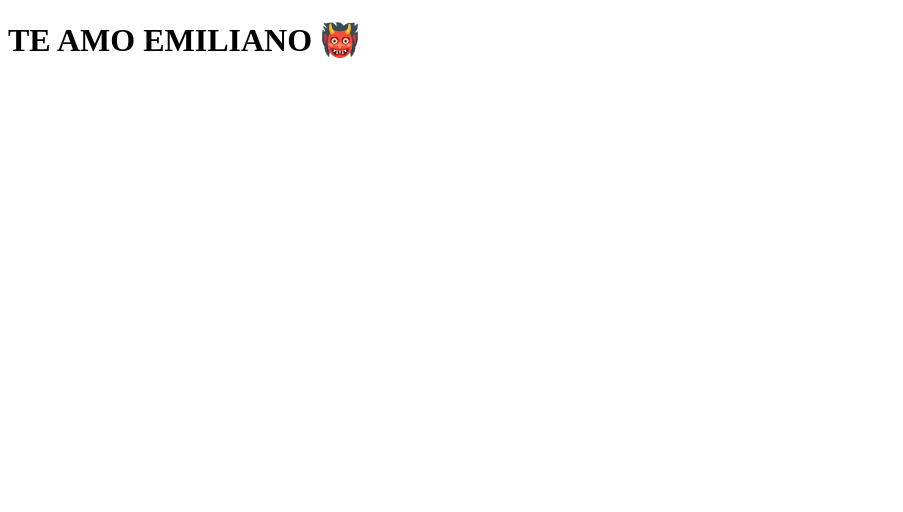
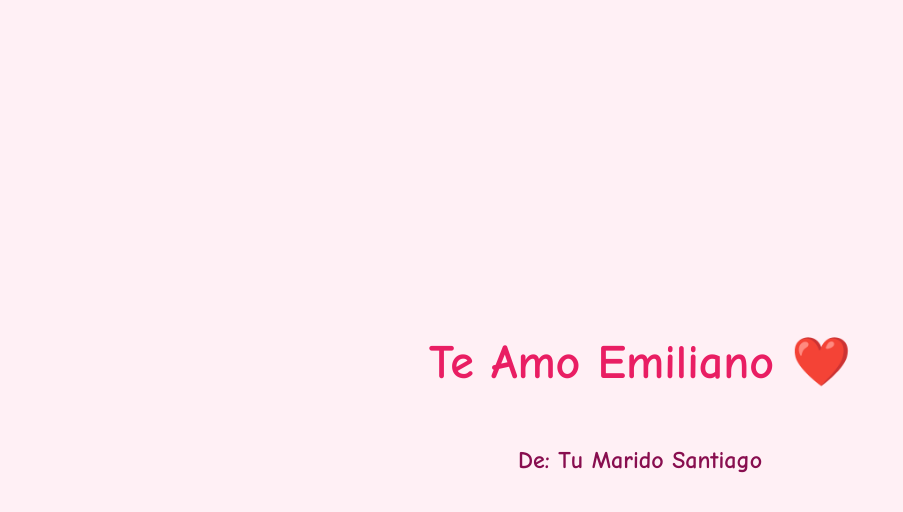
Before and after one commit to nayepm30/E, a plain HTML site: page index.html in a window 1280 px wide. Shown: the whole page, without its empty margins (0-903 px from the left). Drawn offline with Linux system fonts and the light colour scheme.

Commit message:
primer committ

```diff
--- a/index.html
+++ b/index.html
@@ -1,11 +1,32 @@
 <!DOCTYPE html>
-<html lang="en">
+<html lang="es">
 <head>
     <meta charset="UTF-8">
     <meta name="viewport" content="width=device-width, initial-scale=1.0">
-    <title>Document</title>
+    <title>Te Amo Emiliano</title>
+    <style>
+        body {
+            margin: 0;
+            height: 100vh;
+            display: flex;
+            flex-direction: column;
+            justify-content: center;
+            align-items: center;
+            background-color: #fff0f5; /* Fondo suave rosado */
+            font-family: 'Comic Sans MS', cursive, sans-serif;
+        }
+        h1 {
+            color: #e91e63;
+            font-size: 3rem;
+        }
+        h3 {
+            color: #880e4f;
+            font-size: 1.5rem;
+        }
+    </style>
 </head>
 <body>
-    <h1>TE AMO EMILIANO 👹</h1>
+    <h1>Te Amo Emiliano ❤️</h1>
+    <h3>De: Tu Marido Santiago</h3>
 </body>
 </html>
```
